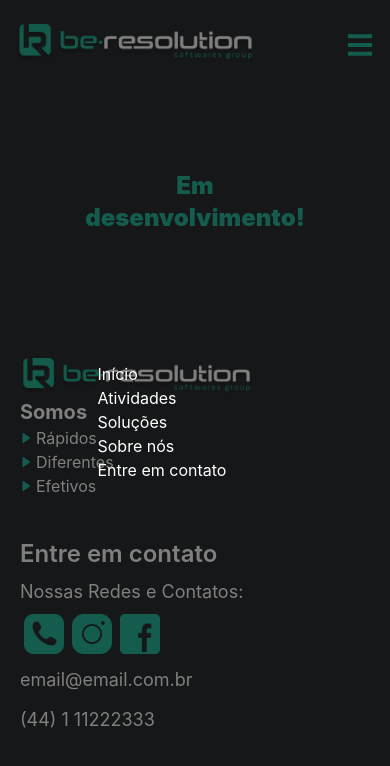
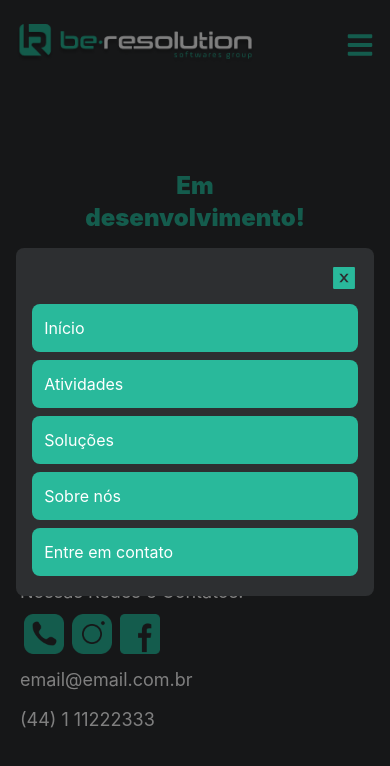
Before and after one commit to Lucas-Beijato/site-beresolution, a Next.js app: page /atividades/distribuicao in a window 390 px wide. Both pictures are taken after a click on the button 360 px from the left and 44 px from the top of the page. Shown: the top 766 px of the page. Built offline with nearby package versions, Linux system fonts and the light colour scheme.

Commit message:
Atualizando parte mobile
Menu mobile melhorado

```diff
--- a/src/app/components/header/index.tsx
+++ b/src/app/components/header/index.tsx
@@ -5,6 +5,7 @@ import Link from 'next/link'
 import { useEffect, useState } from 'react';
 import { IoMdArrowDropdown } from 'react-icons/io';
 import { FaBars } from 'react-icons/fa';
+import { AiFillCloseSquare } from 'react-icons/ai'
 
 function setDropdowAtividades(isOpen: string) {
   switch (isOpen) {
@@ -100,7 +101,6 @@ export default function Header() {
                   </div>
                 </div>
 
-                {/* <Link className='hover:text-BeGreenColor px-2' href="">Contato</Link> */}
                 <Link className='hover:text-BeGreenColor px-2' href={baseURL + '/#sobreNos'}>Sobre nós</Link>
               </div>
 
@@ -117,19 +117,17 @@ export default function Header() {
               </div>
 
               <div onClick={() => setMenuMobileClose()} id='menuMobileModal' className='hidden bg-[#000] bg-opacity-50 flex-col flex top-0 bottom-0 left-0 fixed z-10 justify-center items-center w-screen xl:hidden'>
-                <div className='w-1/2 flex flex-col items-start text-white'>
-                  <Link onClick={() => setMenuMobileClose()} href={baseURL + '/#inicio'}>Início</Link>
-                  <Link onClick={() => setMenuMobileClose()} href={'/atividades'}>Atividades</Link>
-                  <Link onClick={() => setMenuMobileClose()} href={'/solucoes'}>Soluções</Link>
-                  <Link onClick={() => setMenuMobileClose()} href={baseURL + '/#sobreNos'}>Sobre nós</Link>
-                  <Link onClick={() => setMenuMobileClose()} href={baseURL + '/#contato'}>Entre em contato</Link>
+                <div className='w-11/12 flex flex-col items-start text-white bg-BeColorBG p-4 rounded-lg'>
+                  <button className='w-full flex pb-2 justify-end'><AiFillCloseSquare className="w-7 h-7 fill-BeGreenColor"/></button>
+                  <Link className='bg-BeGreenColor w-full rounded-lg p-3 my-1' onClick={() => setMenuMobileClose()} href={baseURL + '/#inicio'}>Início</Link>
+                  <Link className='bg-BeGreenColor w-full rounded-lg p-3 my-1' onClick={() => setMenuMobileClose()} href={'/atividades'}>Atividades</Link>
+                  <Link className='bg-BeGreenColor w-full rounded-lg p-3 my-1' onClick={() => setMenuMobileClose()} href={'/solucoes'}>Soluções</Link>
+                  <Link className='bg-BeGreenColor w-full rounded-lg p-3 my-1' onClick={() => setMenuMobileClose()} href={baseURL + '/#sobreNos'}>Sobre nós</Link>
+                  <Link className='bg-BeGreenColor w-full rounded-lg p-3 my-1' onClick={() => setMenuMobileClose()} href={baseURL + '/#contato'}>Entre em contato</Link>
                 </div>
               </div>
             </>
           }
-
-
-
 
         </div>
       </div>
```
